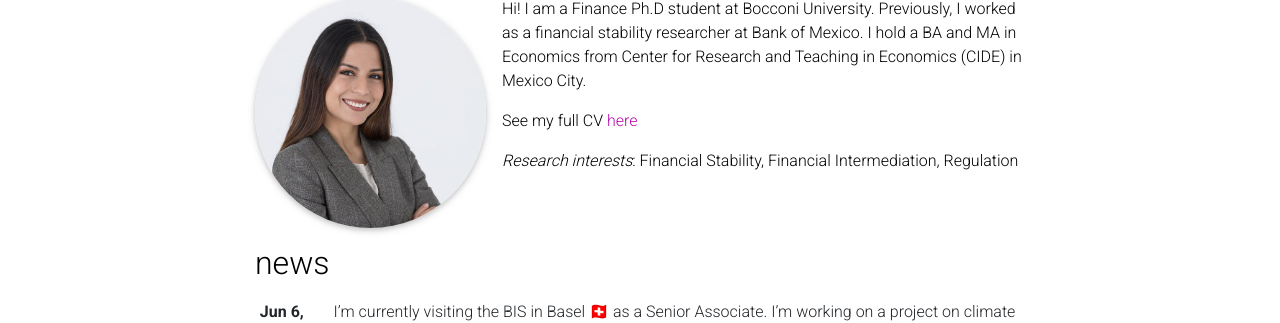
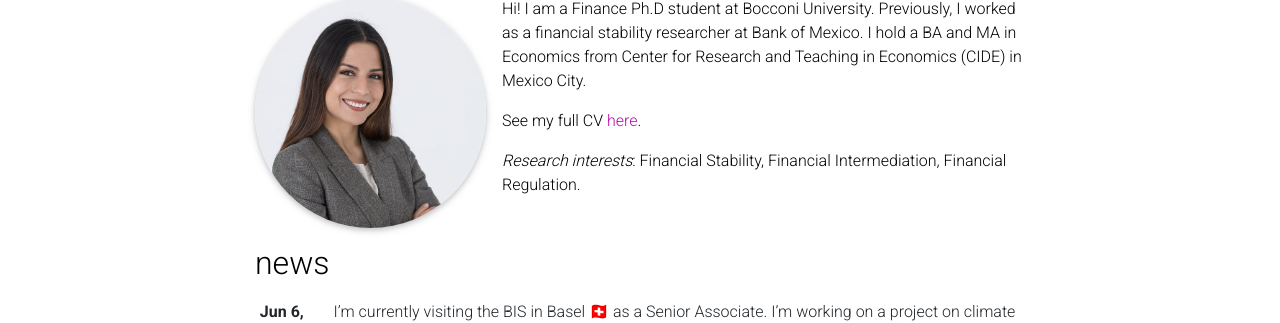
Before and after one commit to majoarteaga/majoarteaga.github.io, a Jekyll site: the page built from _pages/about.md, in a window 1280 px wide. Shown: the part 171-494 px from the top of the page. Built offline with Jekyll 4.4.1, drawn with Linux system fonts in a browser that asks for light colours; full-size pictures stand in for the smaller copies a plugin makes; emoji names are drawn with the system emoji font; comment, search, counter and statistics services are not loaded; a style sheet for code colours, icons or effects is not loaded.

Commit message:
Update about.md

```diff
--- a/_pages/about.md
+++ b/_pages/about.md
@@ -19,7 +19,7 @@
 Hi! I am a Finance Ph.D student at Bocconi University. Previously, I worked as a financial stability researcher at Bank of Mexico. I hold a BA and MA in Economics from Center for Research and Teaching in Economics (CIDE) in Mexico City.
 
 
-See my full CV <a href="url">here</a>
+See my full CV <a href="https://github.com/majoarteaga/majoarteaga.github.io/blob/master/CV_29Sep2022.pdf">here</a>.
 
 
-*Research interests*: Financial Stability, Financial Intermediation, Regulation
+*Research interests*: Financial Stability, Financial Intermediation, Financial Regulation.
```
